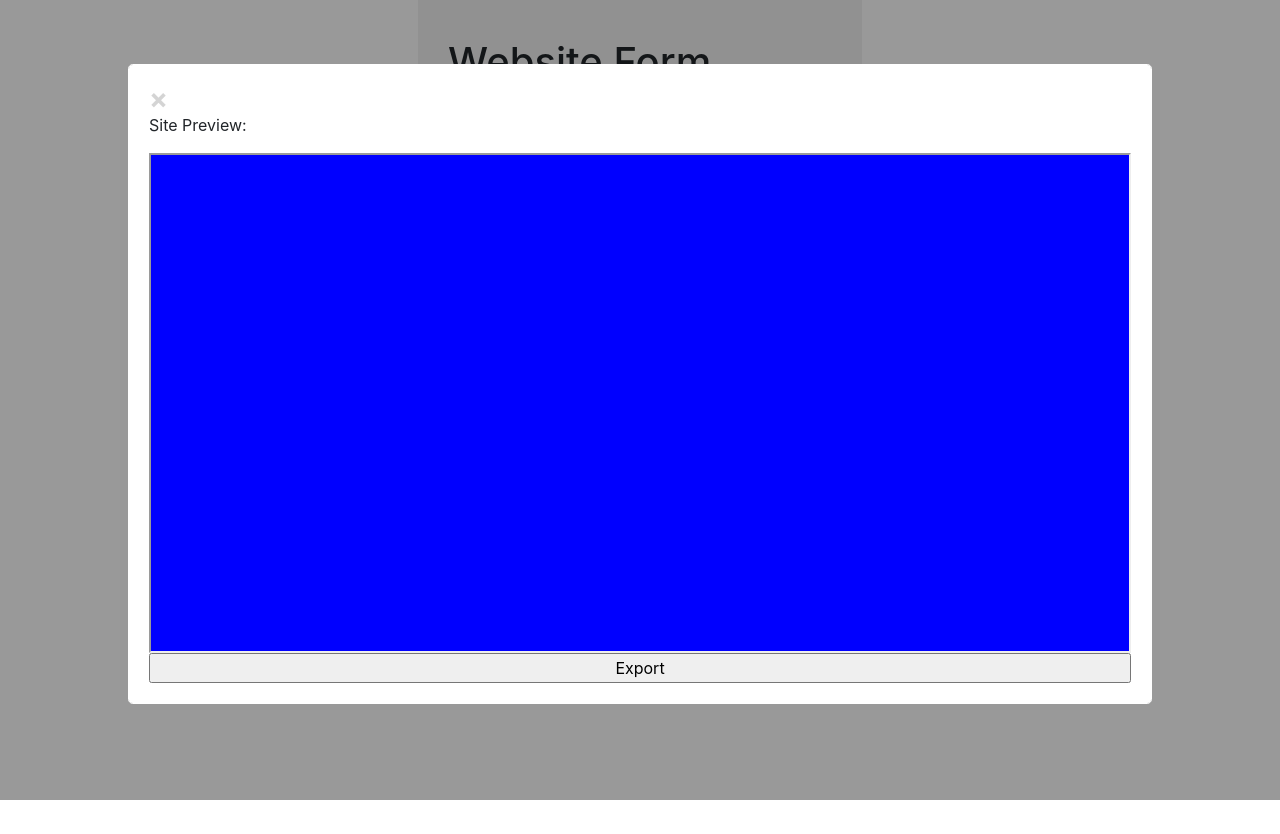
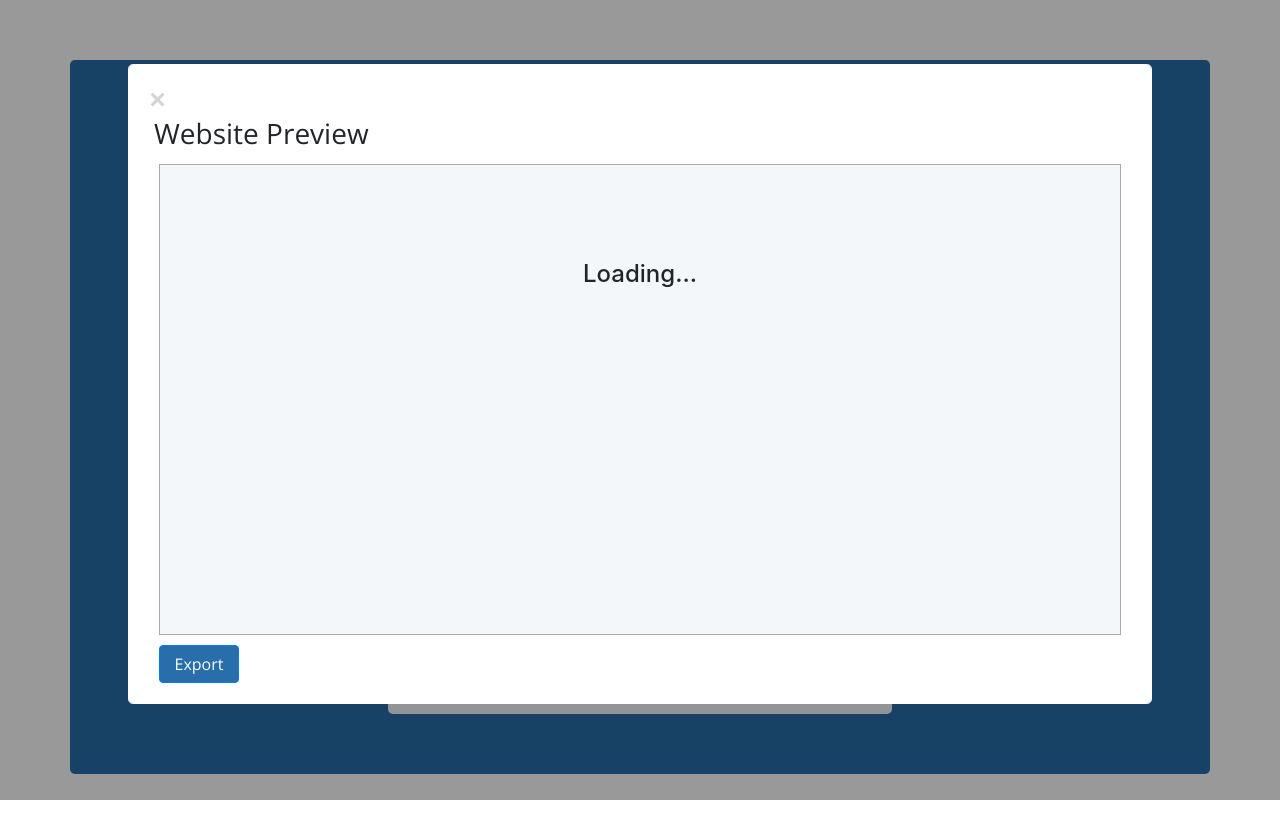
Before and after one commit to kimmabrandt/devhub-project, a plain HTML site: page index.html in a window 1280 px wide. Both pictures are taken after a click on the input "Submit". Before the commit the page ends 800 px from the top, so only its background shows below. Drawn offline with nearby package versions, Linux system fonts and the light colour scheme.

Commit message:
styling completed

```diff
--- a/css/style.css
+++ b/css/style.css
@@ -1,11 +1,44 @@
+body {
+  font-family: 'Open Sans';
+  font-size: 16px;
+}
+h3 {
+  font-family: 'Open Sans';
+  margin: 5px;
+}
+.btn-primary {
+  background-color: #000;
+  margin: 7px 0px;
+}
+.btn-primary:hover {
+  background-color: #276eab;
+}
+.container {
+  background-color:#276eab;
+  width: 100%;
+  margin: 60px auto;
+  padding: 60px;
+  border-radius: 5px;
+}
+
 /*  FORM  */
 .form-cont {
-  background-color: rgb(242, 242, 242);
+  background-color: #f3f7fa;
+  border-radius: 5px;
+  border: none;
   padding: 40px 30px;
 }
+.form-group {
+  color: #787878;
+  font-size: 14px;
+  margin: 7px 0px;
+}
 
+/*  IFRAME  */
 .myFrame {
   height: 90%;
+  margin: 10px;
+  border: 1px solid #aaa;
 }
 
 /*  MODAL  */
@@ -21,16 +54,14 @@
     background-color: rgb(0,0,0);
     background-color: rgba(0,0,0,0.4);
 }
-
 .modal-content {
-    background-color: #ffffff;
+    background-color: #fff;
     margin: 5% auto;
     padding: 20px;
     border: 1px solid #fff;
     width: 80%;
     height: 80%;
 }
-
 .close {
     color: #aaa;
     float: right;
@@ -38,10 +69,19 @@
     font-weight: bold;
     width: 50px;
 }
-
 .close:hover,
 .close:focus {
     color: black;
     text-decoration: none;
     cursor: pointer;
 }
+.export {
+  width: 80px;
+  background-color: #276eab;
+  margin: 0px 10px;
+}
+.export:hover,
+.export:focus {
+  background-color: #000;
+  cursor: pointer;
+}
--- a/index.html
+++ b/index.html
@@ -4,17 +4,19 @@
     <meta charset="utf-8">
     <title>Devhub Project</title>
     <link rel="stylesheet" href="https://maxcdn.bootstrapcdn.com/bootstrap/4.0.0-beta/css/bootstrap.min.css" integrity="sha384-/Y6pD6FV/Vv2HJnA6t+vslU6fwYXjCFtcEpHbNJ0lyAFsXTsjBbfaDjzALeQsN6M" crossorigin="anonymous">
+    <link href='https://fonts.googleapis.com/css?family=Open+Sans' rel='stylesheet' type='text/css'>
     <link rel="stylesheet" href="css/style.css">
   </head>
   <body>
+
     <div class="container">
       <div class="row justify-content-md-center">
         <div class="col-md-auto form-cont">
           <h1>Website Form</h1>
           <p>
-            Please fill out your information to generate website
+            Please fill out your information to generate website preview
           </p>
-           <!-- action="http://cloudtemplates.cloudfrontend.net/app/live-preview/?clone_id=1576931&site=" method="get" -->
+          <!-- form -->
           <form class="website-form">
             <div class="form-group">
               <label for="business_name">Business Name</label>
@@ -36,7 +38,7 @@
               <label for="postal_code">Postal Code</label>
               <input type="text" name="postal_code" class="form-control" id="postal_code" value="98199">
             </div>
-            <input type="submit" id="submitBtn" name="submit" value="Submit">
+            <input type="submit" id="submitBtn" class="btn btn-primary" name="submit" value="Submit">
           </form>
         </div>
       </div>
@@ -46,15 +48,14 @@
     <div id="modalBox" class="modal">
       <div class="modal-content">
         <span class="close">&times;</span>
-        <p>
-          Site Preview:
-        </p>
-         <iframe class="myFrame" id="myFrame" src="site.html"></iframe>
-         <button class="export" onclick="exportJSON()">Export</button>
+        <h3>
+          Website Preview
+        </h3>
+        <!-- iframe -->
+        <iframe class="myFrame" id="myFrame" src="loading.html"></iframe>
+        <button class="export btn btn-primary"  onclick="exportJSON()">Export</button>
       </div>
     </div>
-
-
 
     <script src="https://ajax.googleapis.com/ajax/libs/jquery/3.2.1/jquery.min.js"></script>
     <script src="js/script.js"></script>
--- /dev/null
+++ b/loading.html
@@ -0,0 +1,16 @@
+<!DOCTYPE html>
+<html>
+  <head>
+    <meta charset="utf-8">
+    <title></title>
+    <link rel="stylesheet" href="css/style.css">
+    <link rel="stylesheet" href="https://maxcdn.bootstrapcdn.com/bootstrap/4.0.0-beta/css/bootstrap.min.css" integrity="sha384-/Y6pD6FV/Vv2HJnA6t+vslU6fwYXjCFtcEpHbNJ0lyAFsXTsjBbfaDjzALeQsN6M" crossorigin="anonymous">
+    <link href='https://fonts.googleapis.com/css?family=Open+Sans:400,300,600,700,800' rel='stylesheet' type='text/css'>
+
+  </head>
+  <body style="background-color:#f3f7fa">
+    <h4 class="text-center" style="margin-top: 10%">
+    Loading...
+  </h4>
+  </body>
+</html>
--- a/site.html
+++ /dev/null
@@ -1,11 +0,0 @@
-<!DOCTYPE html>
-<html>
-  <head>
-    <meta charset="utf-8">
-    <title></title>
-  </head>
-  <body style="background-color:blue">
-
-
-  </body>
-</html>
```
